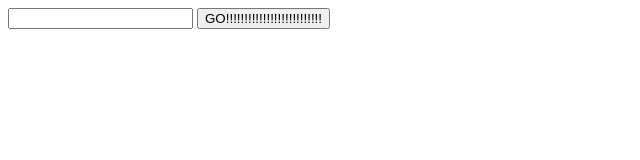
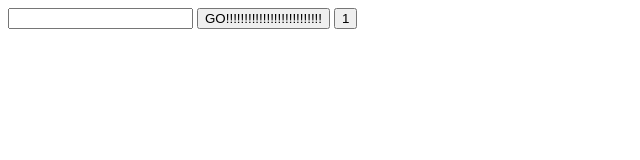
Before and after one commit to beet461/Projects, a plain HTML site: page JS-Projects/Calculator/index.html in a window 1280 px wide. Shown: the full height of the page, 0-640 px from the left. Drawn offline with Linux system fonts and the light colour scheme.

Commit message:
Up to date

```diff
--- a/JS-Projects/Calculator/index.html
+++ b/JS-Projects/Calculator/index.html
@@ -8,6 +8,7 @@
     <body>
         <input type="text" id="name">
         <button onclick="answer()">GO!!!!!!!!!!!!!!!!!!!!!!!!!!</button>
+        <button >1</button>
         <p id="ans"></p>
         <script src="script.js"></script>
     </body>
```
